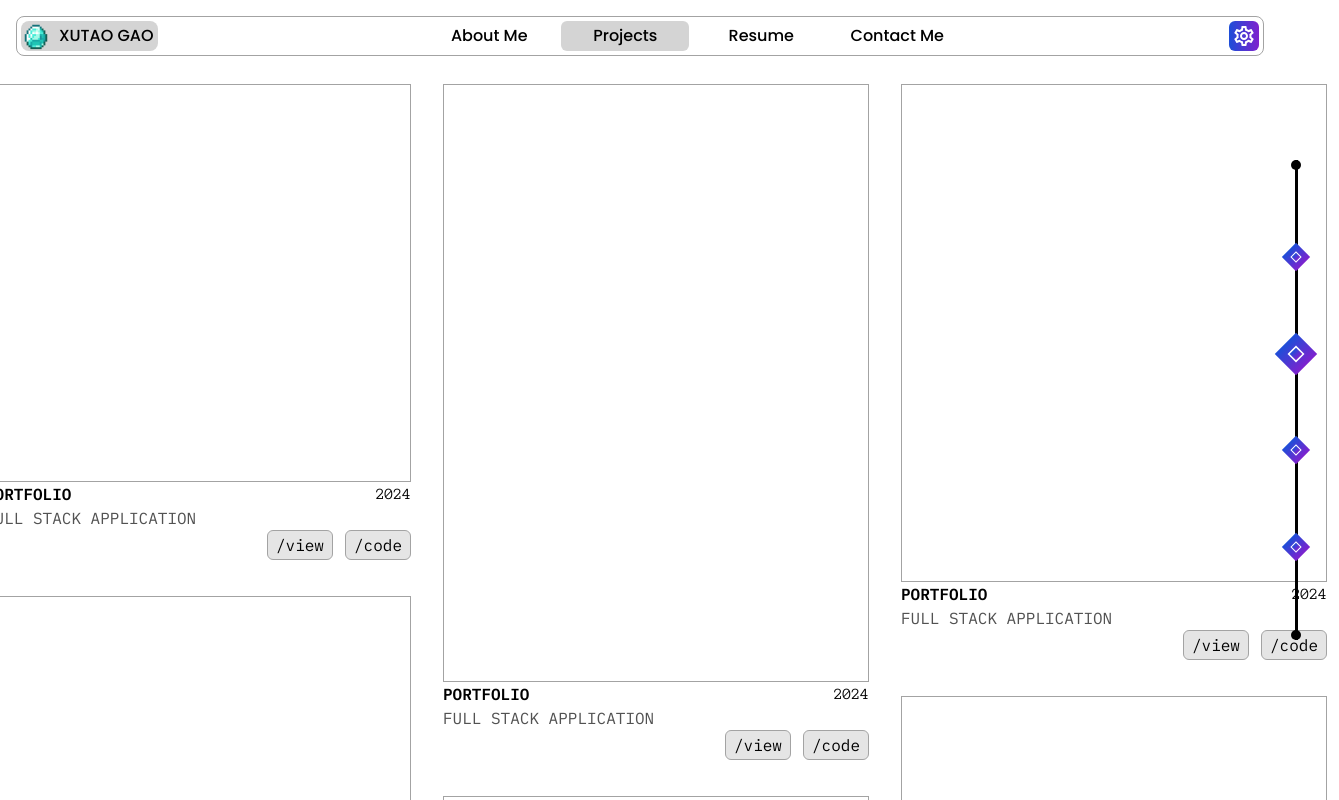
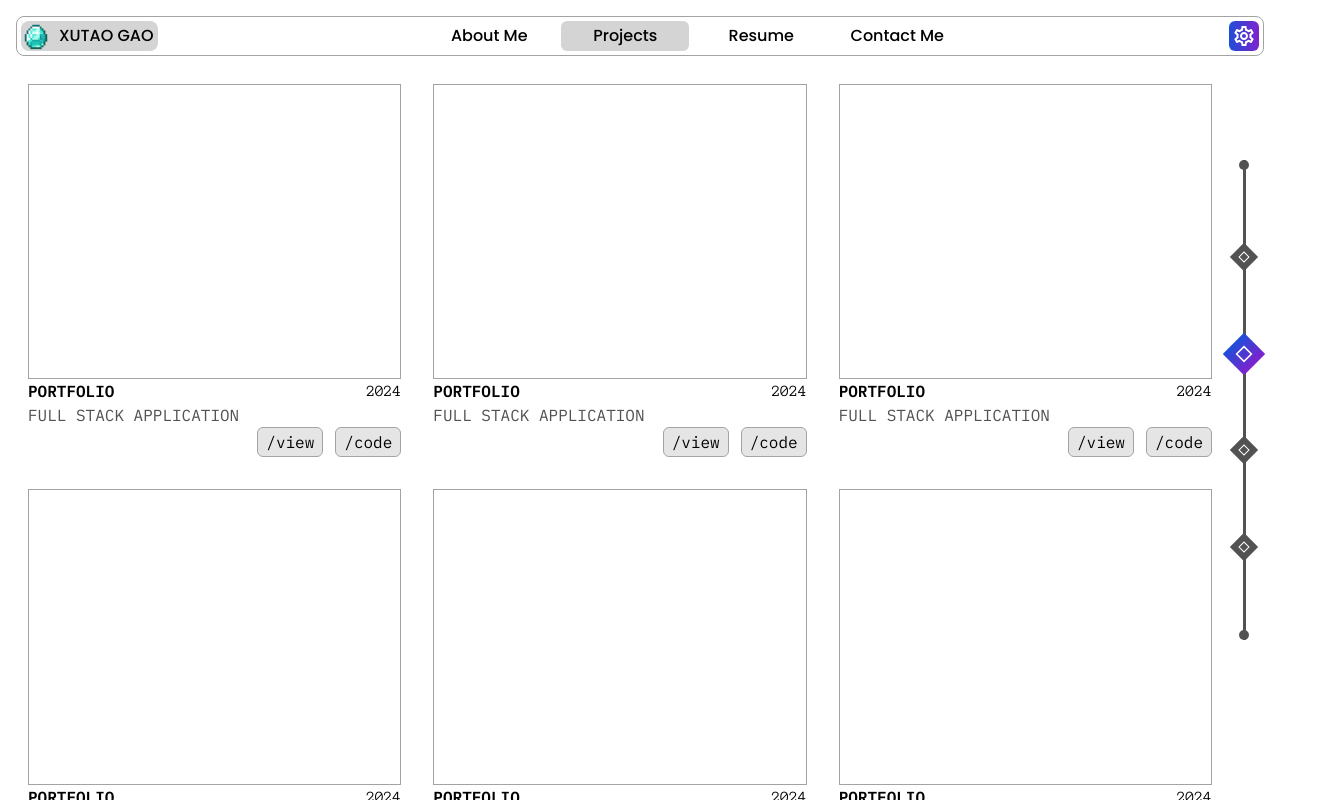
Before and after one commit to XutaoG/portfolio, a React (Vite) app: page /projects in a window 1280 px wide. Shown: the top 800 px of the page, 1339 px wide, since content can reach past the window. Built offline with nearby package versions, Linux system fonts and the light colour scheme; a web font is replaced by a local one.

Commit message:
Add responsible projects page design

```diff
--- a/src/components/Projects/ProjectTile.tsx
+++ b/src/components/Projects/ProjectTile.tsx
@@ -9,7 +9,7 @@ interface projectTileProps {
 const ProjectTile = ({ size }: projectTileProps) => {
 	const height = twMerge(
 		classNames({
-			"h-[500px]": size === 1,
+			"aspect-[3/2] sm:aspect-square": size === 1,
 			"h-[600px]": size === 2,
 			"h-[700px]": size === 3,
 		})
@@ -17,7 +17,7 @@ const ProjectTile = ({ size }: projectTileProps) => {
 
 	return (
 		<div
-			className={`${height} flex flex-col min-w-[450px] max-w-[550px] cursor-pointer
+			className={`${height} w-full flex flex-col cursor-pointer
 			p-3 rounded-lg hover:bg-neutral-300 dark:hover:bg-neutral-800
 			hover:scale-[1.03] transition-transform duration-300`}
 		>
--- a/src/components/Reusable/Modal.tsx
+++ b/src/components/Reusable/Modal.tsx
@@ -13,12 +13,14 @@ const Modal = ({ show, children, onClose }: modalProps) => {
 
 	// * Disable scrolling while modal is open
 	useEffect(() => {
-		document.body.classList.add("overflow-hidden");
+		if (show) {
+			document.body.classList.add("overflow-hidden");
+		}
 
 		return () => {
 			document.body.classList.remove("overflow-hidden");
 		};
-	}, []);
+	}, [show]);
 
 	return createPortal(
 		<div
--- a/src/components/Root/ScrollBar.tsx
+++ b/src/components/Root/ScrollBar.tsx
@@ -23,7 +23,7 @@ const ScrollBar = () => {
 				<ScrollNotch
 					key={index}
 					text={nav.name}
-					textFont="anonymous-pro"
+					textFont="poppins"
 					selected
 					onClick={() => {
 						navigate(nav.destination);
@@ -35,7 +35,7 @@ const ScrollBar = () => {
 			<ScrollNotch
 				key={index}
 				text={nav.name}
-				textFont="anonymous-pro"
+				textFont="poppins"
 				onClick={() => {
 					navigate(nav.destination);
 				}}
@@ -48,11 +48,11 @@ const ScrollBar = () => {
 			<div className="w-10 flex justify-center items-center relative">
 				<div
 					className="fixed top-1/2 -translate-y-1/2 w-[3px] h-[60dvh]
-				flex flex-col justify-between items-center bg-black dark:bg-white"
+					flex flex-col justify-between items-center bg-neutral-600 dark:bg-white"
 				>
-					<div className="w-2.5 h-2.5 rounded-full bg-black dark:bg-white"></div>
+					<div className="w-2.5 h-2.5 rounded-full bg-inherit"></div>
 					{renderedNotches}
-					<div className="w-2.5 h-2.5 rounded-full bg-black dark:bg-white"></div>
+					<div className="w-2.5 h-2.5 rounded-full bg-inherit"></div>
 				</div>
 			</div>
 		)
--- a/src/components/Root/ScrollNotch.tsx
+++ b/src/components/Root/ScrollNotch.tsx
@@ -17,8 +17,10 @@ const ScrollNotch = ({
 }: scrollNotchProps) => {
 	const notchStyles = twMerge(
 		classNames({
-			"scale-150 cursor-default": selected,
-			"hover:scale-150 transition-transform duration-300": !selected,
+			"scale-150 cursor-default bg-gradient-to-r from-blue-700 to-purple-700":
+				selected,
+			"hover:scale-150 transition-transform duration-300 bg-neutral-600 dark:bg-neutral-900":
+				!selected,
 		})
 	);
 
@@ -35,12 +37,12 @@ const ScrollNotch = ({
 	return (
 		<div className="relative">
 			<button
-				className={`rotate-45 p-1.5 bg-gradient-to-r from-blue-700 to-purple-700 ${notchStyles}`}
+				className={`rotate-45 p-1.5 ${notchStyles}`}
 				{...rest}
 				onMouseEnter={showLabel}
 				onMouseLeave={hideLabel}
 			>
-				<div className="w-2 h-2 bg-gradient-to-r from-blue-700 to-purple-700 border border-white" />
+				<div className="w-2 h-2 bg-inherit border border-white" />
 			</button>
 			{labelState ? (
 				<Label
--- a/src/index.css
+++ b/src/index.css
@@ -27,6 +27,7 @@ body::-webkit-scrollbar {
 	margin: 0;
 	padding: 0;
 	box-sizing: border-box;
+	outline: none;
 }
 
 .noise {
--- a/src/pages/ProjectsPage.tsx
+++ b/src/pages/ProjectsPage.tsx
@@ -15,24 +15,24 @@ const ProjectsPage = () => {
 	};
 
 	return (
-		<div className="flex justify-center gap-2">
+		<div className="w-full flex flex-col gap-2 sm:grid sm:grid-cols-2 xl:grid-cols-3 content-center">
 			{/* Modal */}
 			<Modal show={showModal} onClose={handleCloseModal}>
 				<ProjectModalView />
 			</Modal>
 			{/* Projects */}
-			<div className="flex flex-col gap-3" onClick={handleOpenModal}>
-				<ProjectTile size={1} />
-				<ProjectTile size={2} />
-			</div>
-			<div className="flex flex-col gap-3">
-				<ProjectTile size={3} />
-				<ProjectTile size={1} />
-			</div>
-			<div className="flex flex-col gap-3">
-				<ProjectTile size={2} />
-				<ProjectTile size={1} />
-			</div>
+			{/* <div className="flex flex-col gap-2" onClick={handleOpenModal}> */}
+			<ProjectTile size={1} />
+			<ProjectTile size={1} />
+			{/* </div> */}
+			{/* <div className="flex flex-col gap-2"> */}
+			<ProjectTile size={1} />
+			<ProjectTile size={1} />
+			{/* </div> */}
+			{/* <div className="flex flex-col gap-2"> */}
+			<ProjectTile size={1} />
+			<ProjectTile size={1} />
+			{/* </div> */}
 		</div>
 	);
 };
```
